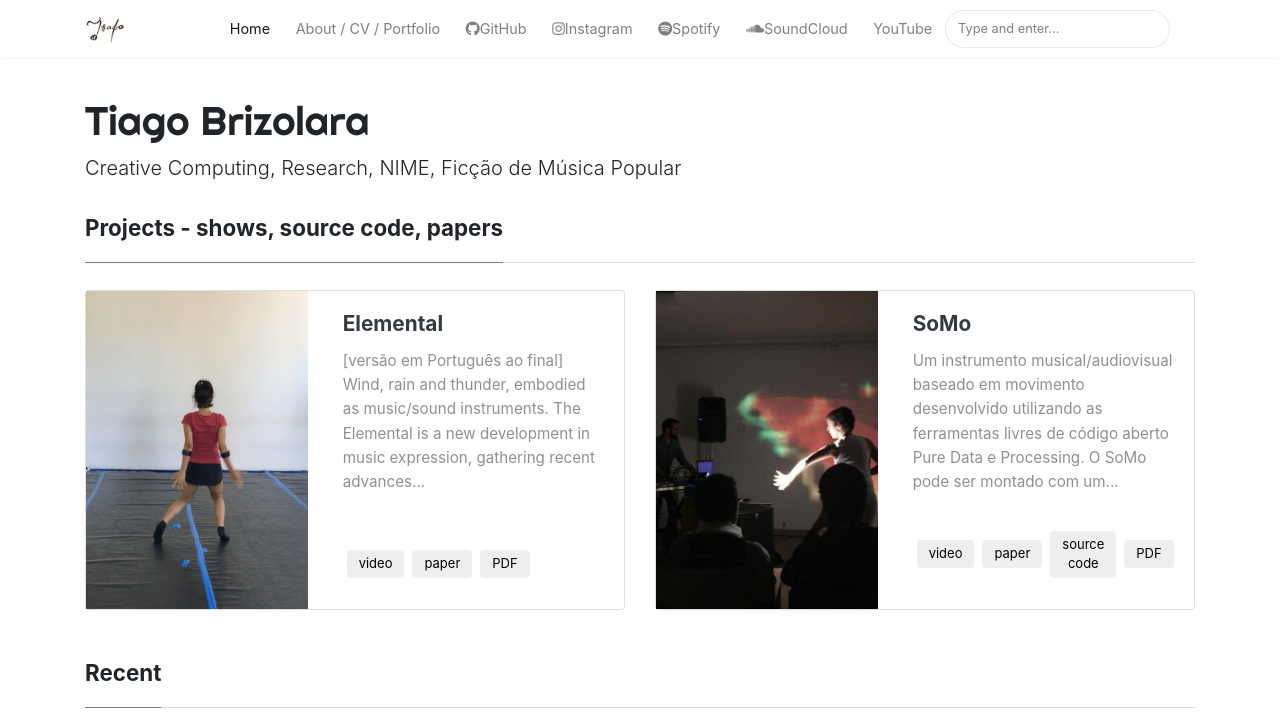
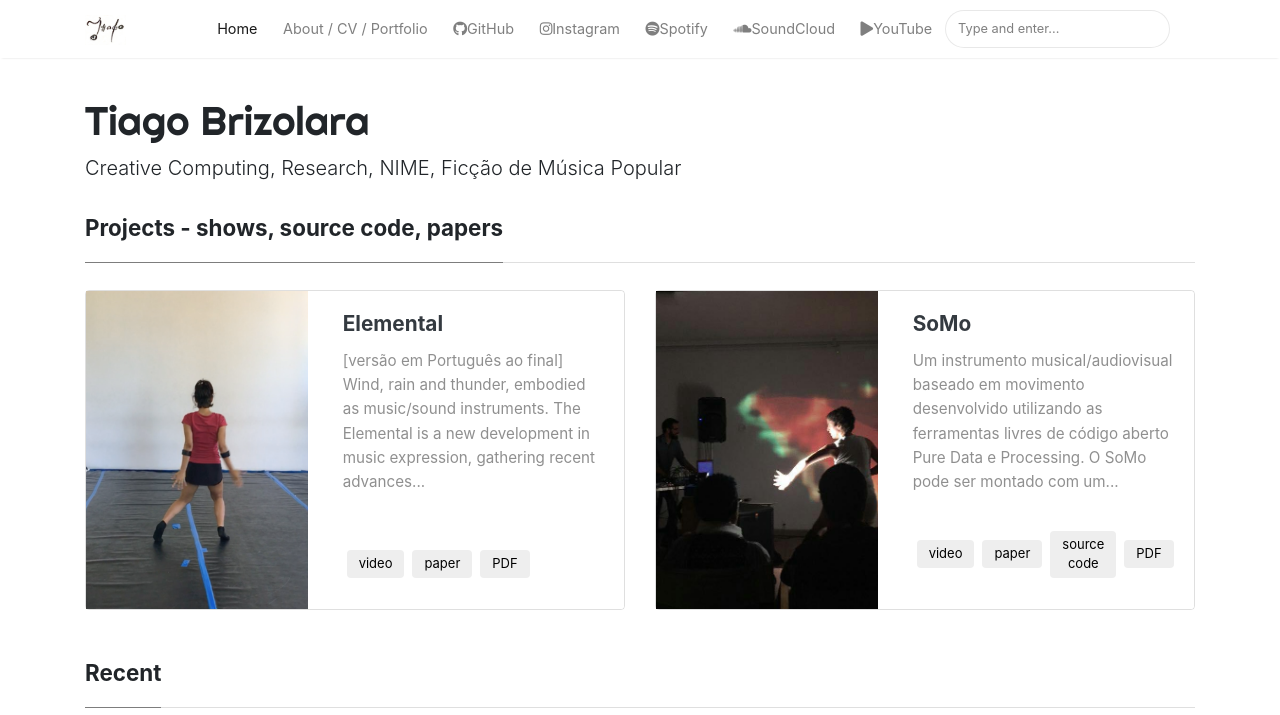
Before and after one commit to mgmoritzdev/brizolara.github.io, a Jekyll site: the page built from index.html, in a window 1280 px wide. Shown: the top 715 px of the page. Built offline with Jekyll 4.4.1, drawn with Linux system fonts in a browser that asks for light colours; nearby versions of some CDN libraries; the list of posts is cut into pages by our own code; grey boxes are pictures that could not be loaded.

```diff
--- a/_layouts/default.html
+++ b/_layouts/default.html
@@ -97,7 +97,7 @@ ga('send', 'pageview');
                 </li>
 
                 <li class="nav-item">
-                    <a class="nav-link" href="https://www.youtube.com/channel/UCiz4YTQpbPE_-f0dD2wvrng"><i class="fa fa-youtube-play" aria-hidden="true"></i>YouTube</a>
+                    <a class="nav-link" href="https://www.youtube.com/channel/UCiz4YTQpbPE_-f0dD2wvrng"><i class="fa fa-play" aria-hidden="true"></i>YouTube</a>
                 </li>
 
                 <!-- [Brizo] removing all these links related to the Jekyll template. The link in the page footer should suffice...
```
Also changed, not shown: _pages/about.md (+2 -0 lines).
